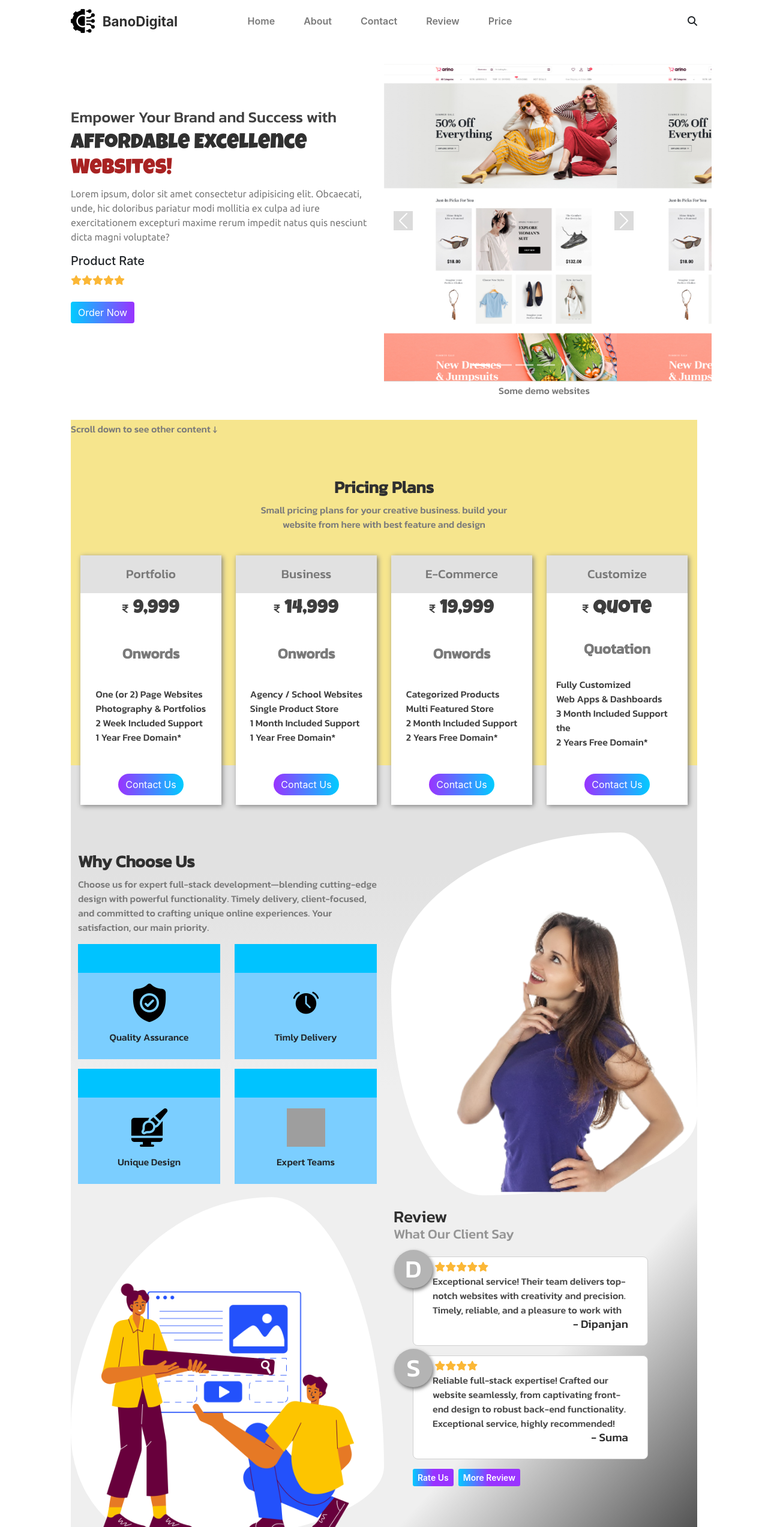
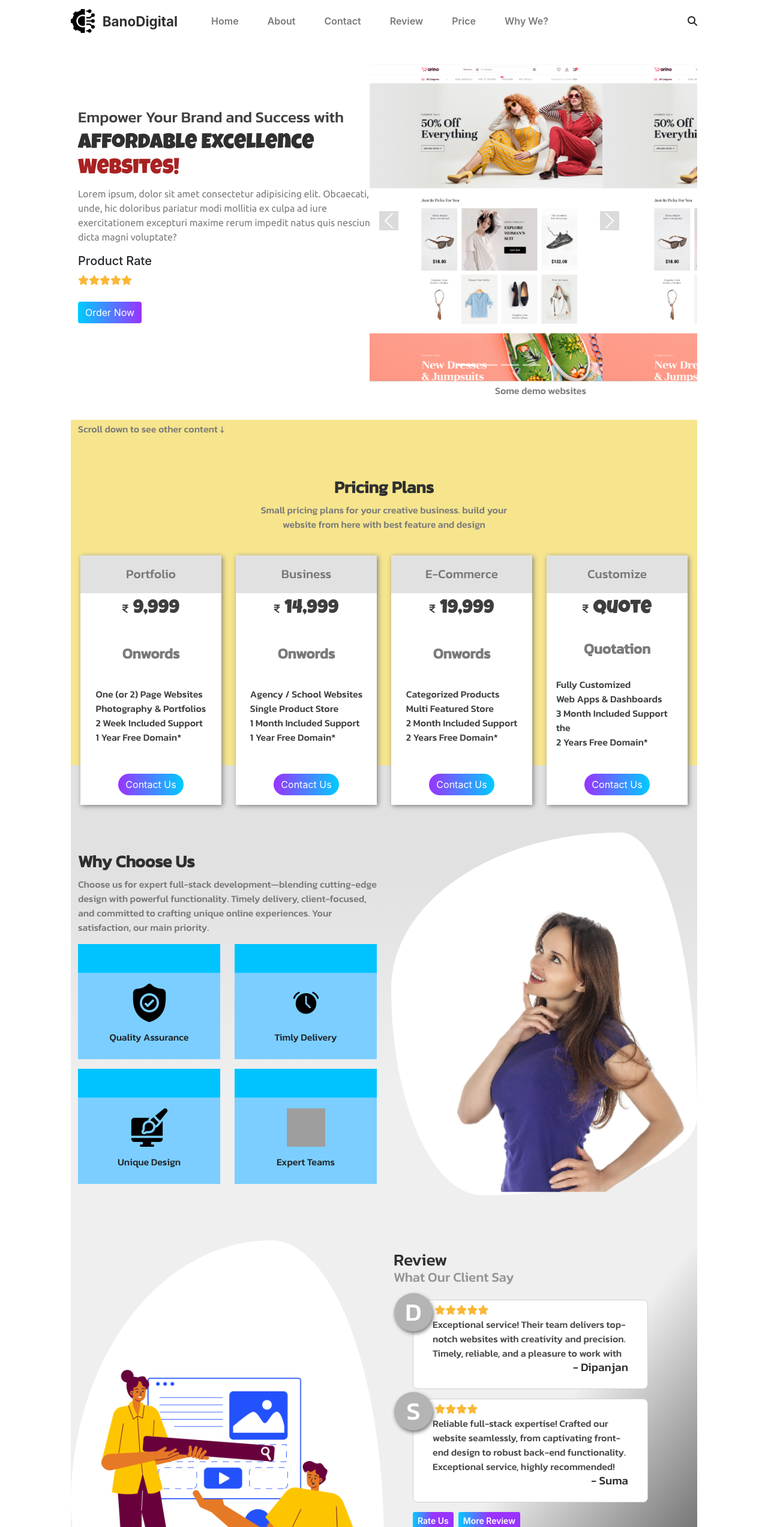
Before and after one commit to SanjayPaul4u/BanoDigital-Project2, a React (Create React App) app in the folder client/: page / in a window 1280 px wide. Shown: the part 60-2606 px from the top of the page at 60% size. Built offline with nearby package versions, Linux system fonts and the light colour scheme; grey boxes are pictures that could not be loaded.

Commit message:
Refactored

```diff
--- a/client/src/components/Navbar.js
+++ b/client/src/components/Navbar.js
@@ -47,19 +47,23 @@ const Navbar = () => {
                 </li>
                 <li className="nav-item">
 
-                <a className={`nav-link ${!IsScroll?"default-text-color":"my-text-color"}`} aria-current="page" href="/">About</a>
+                <a className={`nav-link ${!IsScroll?"default-text-color":"my-text-color"}`} aria-current="page" href="/about">About</a>
                 </li>
 
                 <li className="nav-item">
-                <a className={`nav-link ${!IsScroll?"default-text-color":"my-text-color"}`} aria-current="page" href="/">Contact</a>
+                <a className={`nav-link ${!IsScroll?"default-text-color":"my-text-color"}`} aria-current="page" href="/contact">Contact</a>
                 </li>
 
                 <li className="nav-item">
-                <a className={`nav-link ${!IsScroll?"default-text-color":"my-text-color"}`} aria-current="page" href="/">Review</a>
+                <a className={`nav-link ${!IsScroll?"default-text-color":"my-text-color"}`} aria-current="page" href="#main-review">Review</a>
                 </li>
 
                 <li className="nav-item">
-                <a className={`nav-link ${!IsScroll?"default-text-color":"my-text-color"}`} aria-current="page" href="/">Price</a>
+                <a className={`nav-link ${!IsScroll?"default-text-color":"my-text-color"}`} aria-current="page" href="#main-price">Price</a>
+                </li>
+
+                <li className="nav-item">
+                <a className={`nav-link ${!IsScroll?"default-text-color":"my-text-color"}`} aria-current="page" href="#main-whychooseus">Why We?</a>
                 </li>
             </ul>
           {/* -----------------------------------------------------  📌*/}
--- a/client/src/components/home-comp/Banner.js
+++ b/client/src/components/home-comp/Banner.js
@@ -33,7 +33,7 @@ const Banner = () => {
                     </div>
                 </div>
             {/* right banner row (right-CAROUSEL) --------------------------------------------------*/}
-                <div className='col-12 col-md-6 col-xl-6' id="right-banner-raw">
+                <div className='col-12 col-md-6 col-xl-6' id="right-banner-row">
                     <div className="row">
 
 
--- a/client/src/style/Banner.css
+++ b/client/src/style/Banner.css
@@ -13,6 +13,7 @@
 #main-banner .row{
     /* background-color: #e3e3e3; */
     height: 100%;
+    margin: 0rem; /*by defauld - change*/
 }
 /* ---------------------------------------------------------------------------- */
 #left-banner-raw{
@@ -59,29 +60,33 @@
     background: linear-gradient(to left, #00ccff 0%, #9933ff 100%);
 }
 /* ---------------------------------------------------------------------------- */
-#right-banner-raw{
+#right-banner-row{
     /* background-color: #af2d2d; */
     height: 100%;
     padding: 0;
+    margin: 0rem;
 }
 #left-carausel-row-1{
+    padding: 0rem;
+    margin-left: -1.5rem;
+    margin-right: 1.5rem;
 
 }
-#right-banner-raw #carouselExampleIndicators{
+#right-banner-row #carouselExampleIndicators{
     width: 27rem;
 }
-#right-banner-raw #carouselExampleIndicators img{
+#right-banner-row #carouselExampleIndicators img{
     height: 33.5rem;
 }
 
 #right-carausel-row-2{
-
+    padding: 0rem;
 }
-#right-banner-raw #carouselExampleControls{
+#right-banner-row #carouselExampleControls{
     margin-left: 1rem;
     width: 27rem;
 }
-#right-banner-raw #carouselExampleControls img{
+#right-banner-row #carouselExampleControls img{
     height: 33.5rem;
 }
 .textForUnderstandUser2{
--- a/client/src/style/Review.css
+++ b/client/src/style/Review.css
@@ -1,8 +1,9 @@
 @import url('https://fonts.googleapis.com/css2?family=Kanit:wght@500&display=swap');
 /* font-family: 'Kanit', sans-serif; */
 #main-review{
-    height: 72vh;
+    height: 90vh;
     background-color: #efefef;
+    padding-top: 4.5rem;
 }
 
 #main-review .row{
```
